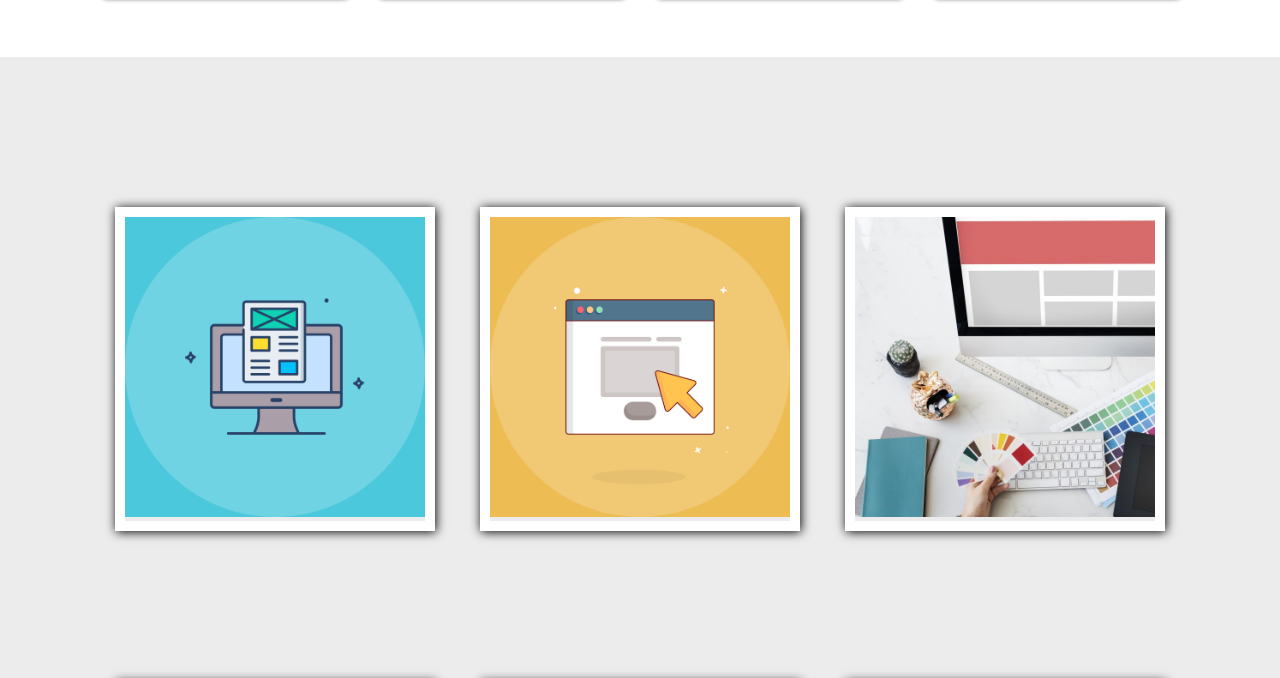
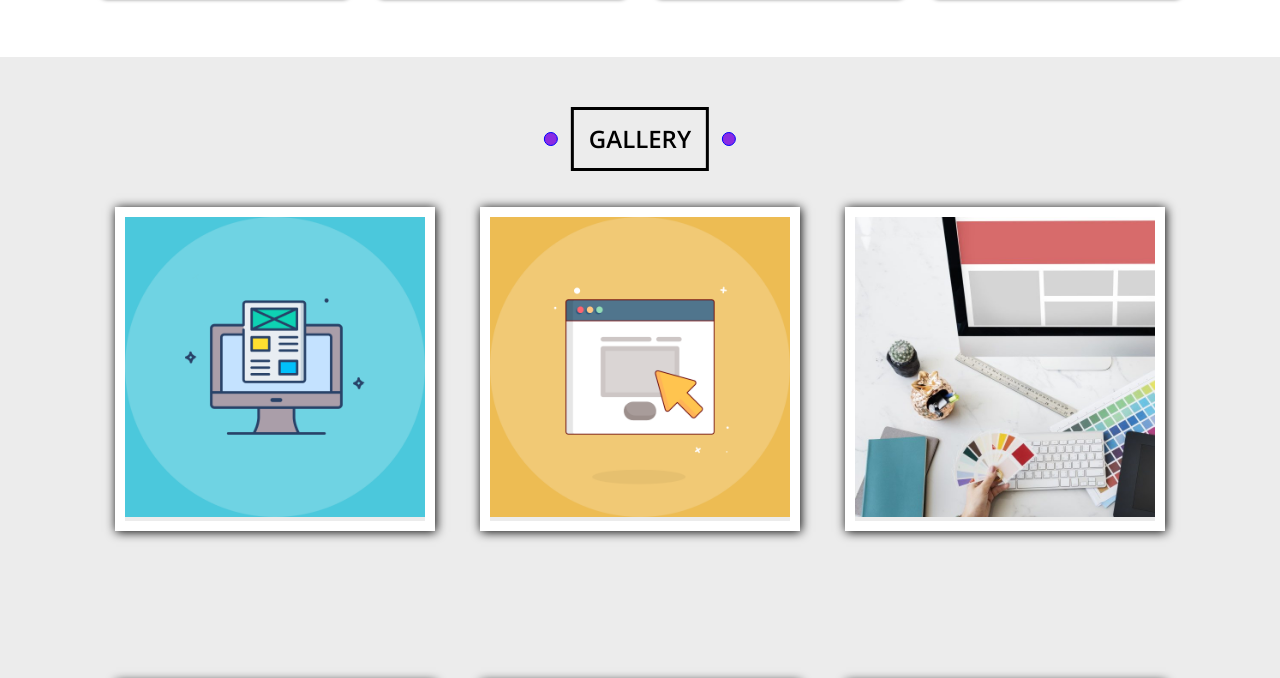
Before and after one commit to markemiledward/template-3, a plain HTML site: page index.html in a window 1280 px wide. Shown: the part 1877-2555 px from the top of the page. Drawn offline with nearby package versions, Linux system fonts and the light colour scheme.

Commit message:
Update template 3 .css

```diff
--- a/css/template 3 .css
+++ b/css/template 3 .css
@@ -416,13 +416,15 @@ nnav.open {
 .gallery{
     background-color: #ececec;
     padding-bottom: 100px;
+    position: relative;
 }
 .gallery .container h2{
     margin-top: 50px;
-        position: absolute;
-        left: 50%;
-        transform: translateX(-50%);
-    }
+    position: absolute;
+    left: 50%;
+    transform: translateX(-50%);
+    top: 0px;
+}
 .gallery .box{
     margin-top: 150px;
     border: 10px solid white;
```
